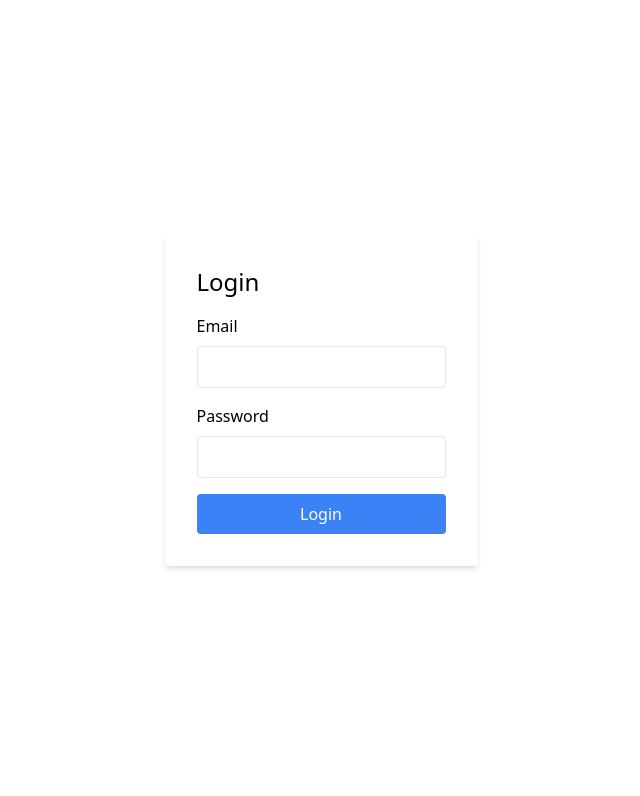
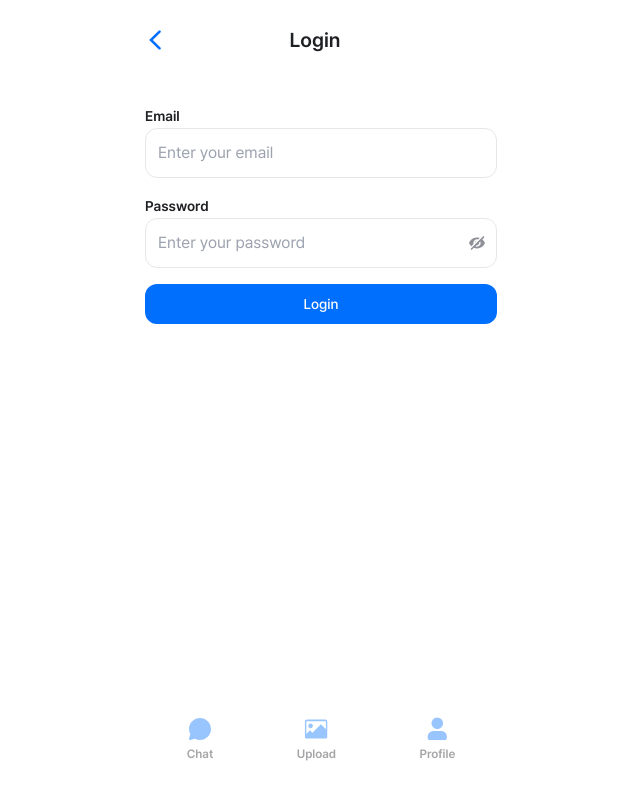
Before and after one commit to naGGuri/furigana_converter, a React (Vite) app in the folder Frontend/: page /login in a window 1280 px wide. Shown: the top 796 px of the page, without its empty margins (319-959 px from the left). Built offline with nearby package versions, Linux system fonts and the light colour scheme; no server answers.

Commit message:
fix: 로그인 페이지 API 연동 오류 수정, 헤더 전달의 문제

```diff
--- a/Frontend/src/api/config.ts
+++ b/Frontend/src/api/config.ts
@@ -9,7 +9,7 @@ const api = axios.create({
     },
 });
 
-console.log("✅ axios baseURL:", import.meta.env.VITE_API_BASE_URL);
+// console.log("✅ axios baseURL:", import.meta.env.VITE_API_BASE_URL);
 
 // 요청 인터셉터: 토큰이 있다면 Authorization 헤더에 추가
 api.interceptors.request.use(
--- a/Frontend/src/components/Chatbot.tsx
+++ b/Frontend/src/components/Chatbot.tsx
@@ -29,8 +29,6 @@ const Chatbot = () => {
     }, [messages, isLoading]);
 
     const sendMessage = async () => {
-        console.log("✅ axios baseURL:", import.meta.env.VITE_API_BASE_URL);
-
         if (input.trim() === "") return;
         const userMessage: Message = { text: input, isUser: true };
         setMessages((prev) => [...prev, userMessage]);
--- a/Frontend/src/components/MobileLayout.tsx
+++ b/Frontend/src/components/MobileLayout.tsx
@@ -15,12 +15,7 @@ const MobileLayout: React.FC<MobileLayoutProps> = ({ title, onBack, onClose, chi
                 {/* ✅ 상단 헤더 */}
                 <div className="h-12 px-4 flex items-center justify-between">
                     {onBack ? (
-                        <img
-                            src="assets/arrow_left.svg"
-                            alt="뒤로가기"
-                            className="w-[24px] h-[24px]"
-                            onClick={onBack}
-                        />
+                        <img src="assets/arrow_left.svg" alt="뒤로가기" className="w-5 h-5" onClick={onBack} />
                     ) : (
                         <div className="w-[32px]" />
                     )}
@@ -28,7 +23,7 @@ const MobileLayout: React.FC<MobileLayoutProps> = ({ title, onBack, onClose, chi
                     <p className="font-Pretendard text-[20px] font-semibold text-center flex-1">{title}</p>
 
                     {onClose ? (
-                        <img src="assets/close_blue.svg" alt="닫기" className="w-[24px] h-[24px]" onClick={onClose} />
+                        <img src="assets/close_blue.svg" alt="닫기" className="w-5 h-5" onClick={onClose} />
                     ) : (
                         <div className="w-[32px]" />
                     )}
--- a/Frontend/src/pages/Login.tsx
+++ b/Frontend/src/pages/Login.tsx
@@ -1,64 +1,73 @@
-// Frontend/src/pages/Login.tsx
 import { useState } from "react";
 import { useNavigate } from "react-router-dom";
+
 import api from "../api/config";
+import Button from "../components/Button";
+import MobileLayout from "../components/MobileLayout";
 
 const Login = () => {
     const [email, setEmail] = useState("");
     const [password, setPassword] = useState("");
+    const [showPassword, setShowPassword] = useState(false);
     const navigate = useNavigate();
 
     const handleSubmit = async (e: React.FormEvent) => {
         e.preventDefault();
+
+        const formData = new URLSearchParams();
+        formData.append("username", email);
+        formData.append("password", password);
+
         try {
-            const response = await api.post("/auth/login", {
-                username: email,
-                password: password,
+            const response = await api.post("/auth/login", formData, {
+                headers: {
+                    "Content-Type": "application/x-www-form-urlencoded",
+                },
             });
             localStorage.setItem("token", response.data.access_token);
             navigate("/");
         } catch (error) {
             console.error("Login failed", error);
+            alert("Login failed. Please check your credentials.");
         }
     };
 
     return (
-        <div className="flex items-center justify-center h-screen">
-            <form
-                onSubmit={handleSubmit}
-                className="p-8 bg-white rounded
-      shadow-md"
-            >
-                <h2 className="mb-4 text-2xl">Login</h2>
+        <MobileLayout title="Login" onBack={() => navigate(-1)}>
+            <form className="mt-10" onSubmit={handleSubmit}>
                 <div className="mb-4">
-                    <label className="block mb-2">Email</label>
+                    <label className="font-semibold text-[14px] mb-2">Email</label>
                     <input
                         type="email"
                         value={email}
                         onChange={(e) => setEmail(e.target.value)}
-                        className="w-full p-2 border rounded"
+                        className="w-full p-3 border rounded-xl focus:ring-primary1 focus:ring-2 focus:outline-none"
                         required
+                        placeholder="Enter your email"
                     />
                 </div>
-                <div className="mb-4">
-                    <label className="block mb-2">Password</label>
+                <div className="mb-4 relative">
+                    <label className="font-semibold text-[14px] mb-2">Password</label>
                     <input
-                        type="password"
+                        type={showPassword ? "text" : "password"}
                         value={password}
                         onChange={(e) => setPassword(e.target.value)}
-                        className="w-full p-2 border rounded"
+                        className="w-full p-3 border rounded-xl focus:ring-primary1 focus:ring-2 focus:outline-none pr-10"
                         required
+                        placeholder="Enter your password"
+                    />
+                    <img
+                        src={showPassword ? "/assets/visible.svg" : "/assets/invisible.svg"}
+                        alt="Toggle password visibility"
+                        className="absolute right-3 top-2/3 transform -translate-y-1/2 cursor-pointer w-4 h-4"
+                        onClick={() => setShowPassword(!showPassword)}
                     />
                 </div>
-                <button
-                    type="submit"
-                    className="w-full p-2 text-white
-      bg-blue-500 rounded"
-                >
+                <Button variant="primary" className="w-full">
                     Login
-                </button>
+                </Button>
             </form>
-        </div>
+        </MobileLayout>
     );
 };
 
```
Also changed, not shown: 1 other file (tests, documents, lock files or other folders).
